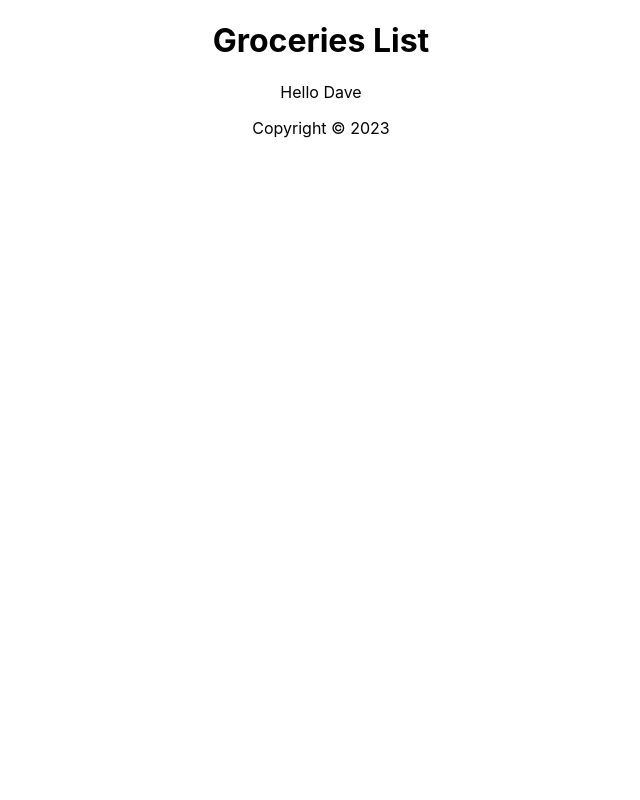
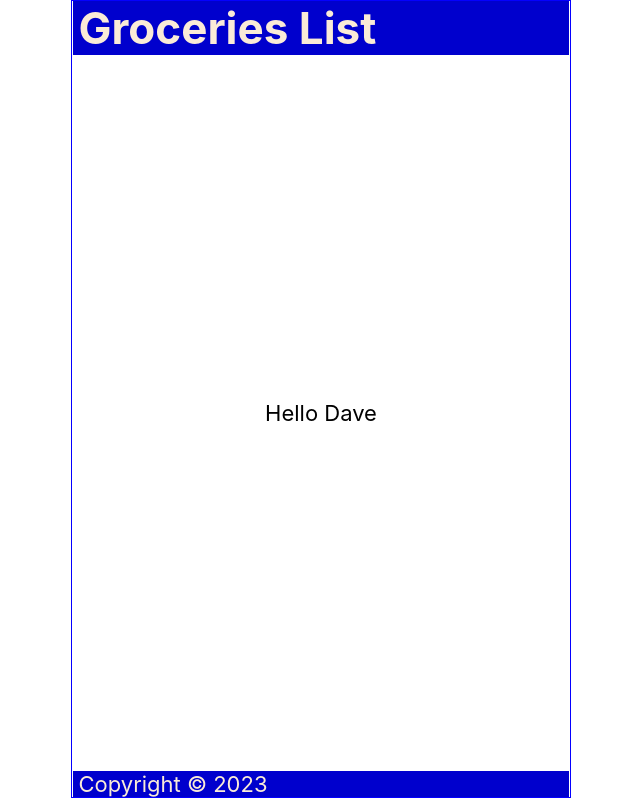
Before and after one commit to Atanu0341/react, a React (Create React App) app in the folder 01tutorial/: page / in a window 1280 px wide. Shown: the whole page, without its empty margins (319-959 px from the left). Built offline with nearby package versions, Linux system fonts and the light colour scheme.

Commit message:
CSS Styles in React JS

```diff
--- a/01tutorial/src/App.css
+++ /dev/null
@@ -1,38 +0,0 @@
-.App {
-  text-align: center;
-}
-
-.App-logo {
-  height: 40vmin;
-  pointer-events: none;
-}
-
-@media (prefers-reduced-motion: no-preference) {
-  .App-logo {
-    animation: App-logo-spin infinite 20s linear;
-  }
-}
-
-.App-header {
-  background-color: #282c34;
-  min-height: 100vh;
-  display: flex;
-  flex-direction: column;
-  align-items: center;
-  justify-content: center;
-  font-size: calc(10px + 2vmin);
-  color: white;
-}
-
-.App-link {
-  color: #61dafb;
-}
-
-@keyframes App-logo-spin {
-  from {
-    transform: rotate(0deg);
-  }
-  to {
-    transform: rotate(360deg);
-  }
-}
--- a/01tutorial/src/App.js
+++ b/01tutorial/src/App.js
@@ -1,4 +1,3 @@
-import "./App.css";
 import Header from "./Header";
 import Content from "./Content";
 import Footer from "./Footer";
--- a/01tutorial/src/Header.js
+++ b/01tutorial/src/Header.js
@@ -1,6 +1,6 @@
 const Header = () => {
   return (
-    <header>
+    <header >
       <h1>Groceries List</h1>
     </header>
   );
--- a/01tutorial/src/index.css
+++ b/01tutorial/src/index.css
@@ -1,5 +1,15 @@
+*{
+  margin: 0;
+  padding: 0;
+  box-sizing: border-box;
+}
+
+html{
+  font-size: 22px;
+}
+
 body {
-  margin: 0;
+  min-height: 100vh;
   font-family: -apple-system, BlinkMacSystemFont, 'Segoe UI', 'Roboto', 'Oxygen',
     'Ubuntu', 'Cantarell', 'Fira Sans', 'Droid Sans', 'Helvetica Neue',
     sans-serif;
@@ -7,7 +17,43 @@
   -moz-osx-font-smoothing: grayscale;
 }
 
-code {
-  font-family: source-code-pro, Menlo, Monaco, Consolas, 'Courier New',
-    monospace;
+.App{
+  display: flex;
+  flex-direction: column;
+  justify-content: center;
+  align-items: center;
+  height: calc(100vh - 2px);
+  max-width: 500px;
+  border: 1px solid rgb(4, 0, 255);
+  margin: auto;
 }
+
+header{
+  width: calc(100% - 2px);
+  padding: 0 0.25em;
+  background-color: mediumblue;
+  color: antiquewhite;
+  display: flex;
+  justify-content: space-between;
+  align-items: center;
+}
+
+main{
+  width: 100%;
+  display: flex;
+  flex-direction: column;
+  flex-grow: 1;
+  justify-content: center;
+  align-items: center;
+  overflow-y: auto;
+}
+
+footer{
+  width: calc(100% - 2px);
+  padding: 0 0.25em;
+  background-color: mediumblue;
+  color: antiquewhite;
+  display: flex;
+  justify-content: space-between;
+  align-items: center;
+}
```
Also changed, not shown: 01tutorial/src/logo.svg (deleted).
